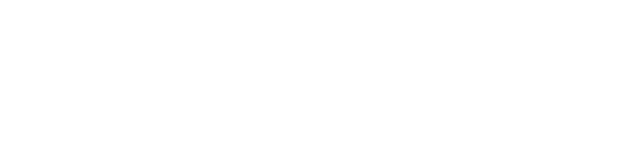
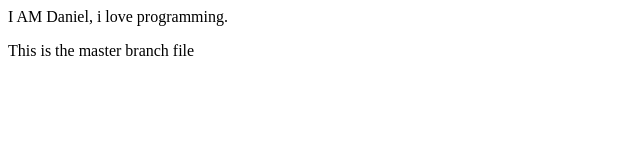
Before and after one commit to Hydriah/hertechtrail-1, a plain HTML site: page index.html in a window 1280 px wide. Shown: the whole page, without its empty margins (0-640 px from the left). Drawn offline with Linux system fonts and the light colour scheme.

Commit message:
added new content

```diff
--- a/index.html
+++ b/index.html
@@ -7,6 +7,9 @@
     <title>Document</title>
 </head>
 <body>
-
+    <div>
+        I AM Daniel, i love programming.
+        <p>This is the master branch file</p>
+    </div>
 </body>
 </html>
```
